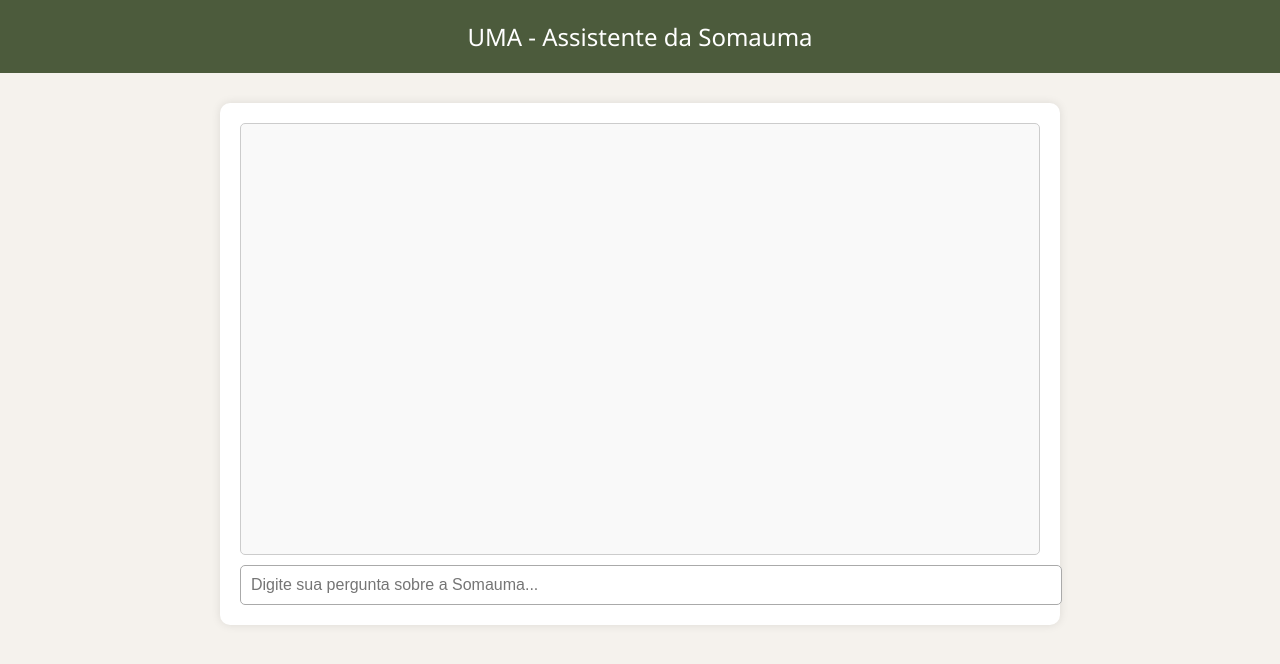
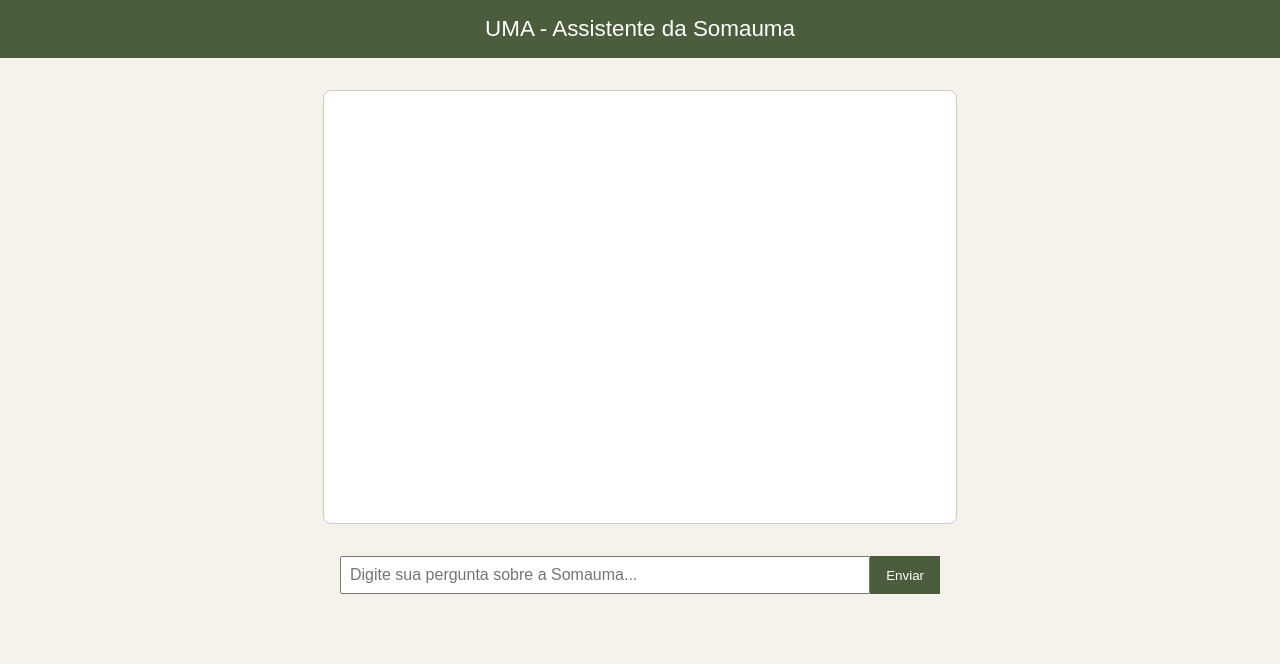
Before and after one commit to paulo060507/uma-somauma, a website: page frontend/index.html in a window 1280 px wide. Drawn offline with Linux system fonts and the light colour scheme.

Commit message:
Add files via upload

```diff
--- a/frontend/index.html
+++ b/frontend/index.html
@@ -1,86 +1,87 @@
 <!DOCTYPE html>
-<html lang="pt-br">
+<html lang="pt-BR">
 <head>
     <meta charset="UTF-8">
     <title>UMA - IA da Somauma</title>
     <style>
         body {
-            background-color: #f5f2ed;
-            font-family: 'Segoe UI', Tahoma, Geneva, Verdana, sans-serif;
+            font-family: Arial, sans-serif;
+            background: #f5f2eb;
             margin: 0;
             padding: 0;
-            display: flex;
-            flex-direction: column;
-            align-items: center;
         }
         header {
-            background-color: #4c5b3c;
+            background: #4b5d3d;
+            color: #fff;
+            padding: 1rem;
+            text-align: center;
+            font-size: 1.4rem;
+        }
+        #chat {
+            width: 90%;
+            max-width: 600px;
+            margin: 2rem auto;
+            background: #ffffff;
+            padding: 1rem;
+            border-radius: 8px;
+            border: 1px solid #ccc;
+            overflow-y: auto;
+            height: 400px;
+        }
+        #chat p {
+            margin: 0.5rem 0;
+        }
+        .user { font-weight: bold; }
+        .bot { color: #6d3318; }
+        #inputBox {
+            width: 90%;
+            max-width: 600px;
+            margin: 0 auto;
+            display: flex;
+            margin-bottom: 2rem;
+        }
+        #question {
+            flex: 1;
+            padding: 0.5rem;
+            font-size: 1rem;
+        }
+        button {
+            background-color: #4b5d3d;
             color: white;
-            width: 100%;
-            padding: 20px 0;
-            text-align: center;
-            font-size: 1.5em;
+            border: none;
+            padding: 0.5rem 1rem;
+            cursor: pointer;
         }
-        #chat-container {
-            background: #fff;
-            width: 90%;
-            max-width: 800px;
-            margin-top: 30px;
-            border-radius: 10px;
-            box-shadow: 0 0 10px rgba(0,0,0,0.1);
-            padding: 20px;
-        }
-        #messages {
-            height: 400px;
-            overflow-y: auto;
-            border: 1px solid #ccc;
-            padding: 15px;
-            margin-bottom: 10px;
-            background: #f9f9f9;
-            border-radius: 5px;
-        }
-        #userInput {
-            width: 100%;
-            padding: 10px;
-            border: 1px solid #aaa;
-            border-radius: 5px;
-            font-size: 1em;
-        }
-        .user, .uma {
-            margin: 5px 0;
-        }
-        .user { color: #4c5b3c; }
-        .uma { color: #955e42; }
     </style>
 </head>
 <body>
     <header>UMA - Assistente da Somauma</header>
-    <div id="chat-container">
-        <div id="messages"></div>
-        <input type="text" id="userInput" placeholder="Digite sua pergunta sobre a Somauma...">
+    <div id="chat"></div>
+    <div id="inputBox">
+        <input type="text" id="question" placeholder="Digite sua pergunta sobre a Somauma..." />
+        <button onclick="ask()">Enviar</button>
     </div>
+
     <script>
-        const input = document.getElementById('userInput');
-        const messages = document.getElementById('messages');
+        async function ask() {
+            const input = document.getElementById('question');
+            const chat = document.getElementById('chat');
+            const question = input.value.trim();
+            if (!question) return;
 
-        input.addEventListener('keypress', function (e) {
-            if (e.key === 'Enter') {
-                const userText = input.value;
-                messages.innerHTML += `<p class='user'><strong>Você:</strong> ${userText}</p>`;
-                input.value = '';
+            chat.innerHTML += `<p class="user">Você: ${question}</p>`;
+            input.value = '';
 
-                fetch('/chat', {
-                    method: 'POST',
-                    headers: { 'Content-Type': 'application/json' },
-                    body: JSON.stringify({ message: userText })
-                })
-                .then(res => res.json())
-                .then(data => {
-                    messages.innerHTML += `<p class='uma'><strong>UMA:</strong> ${data.reply}</p>`;
-                    messages.scrollTop = messages.scrollHeight;
-                });
-            }
-        });
+            const response = await fetch('https://uma-somauma.onrender.com/ask', {
+                method: 'POST',
+                headers: { 'Content-Type': 'application/json' },
+                body: JSON.stringify({ question })
+            });
+
+            const data = await response.json();
+            chat.innerHTML += `<p class="bot">UMA: ${data.answer}</p>`;
+            chat.scrollTop = chat.scrollHeight;
+        }
     </script>
 </body>
 </html>
```
Also changed, not shown: backend/server.js (+22 -42 lines).
